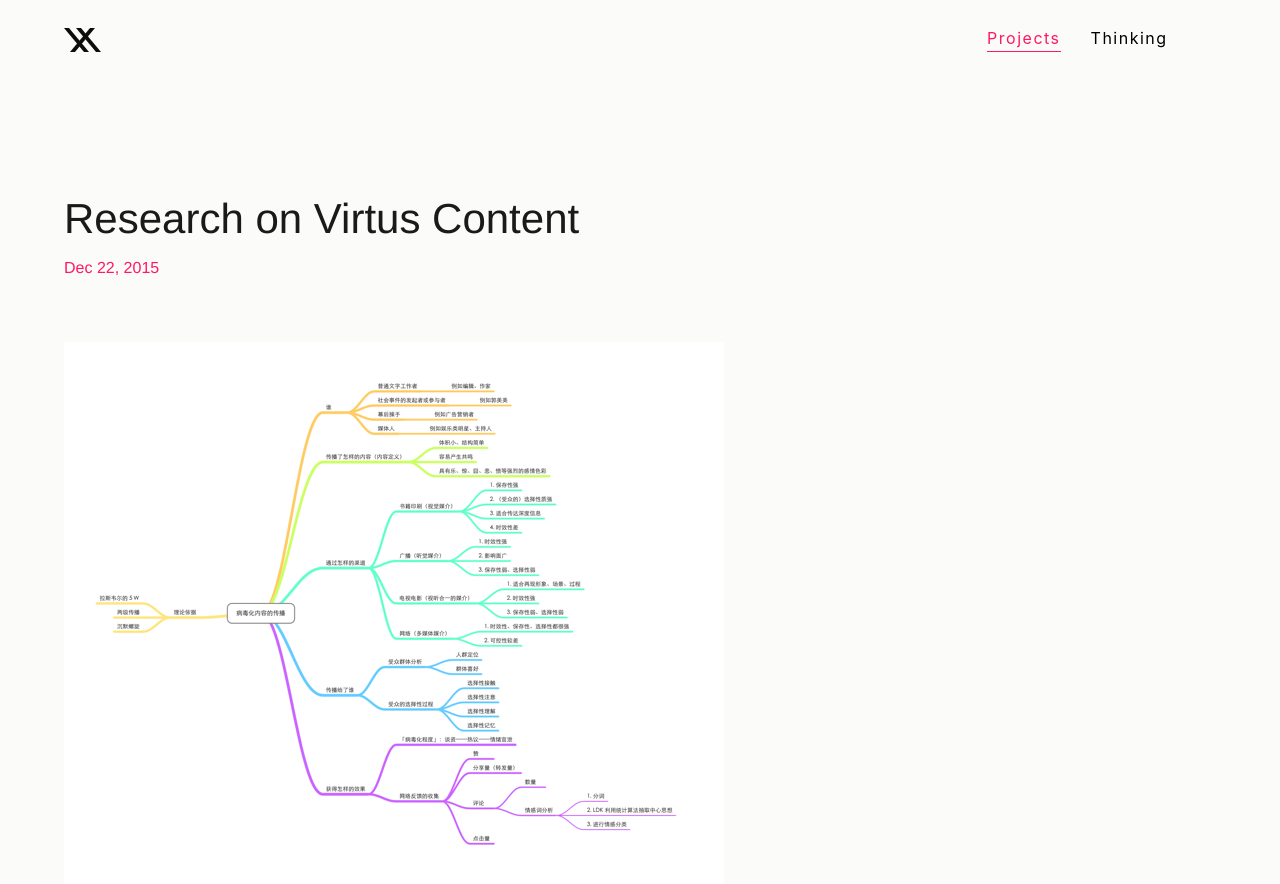
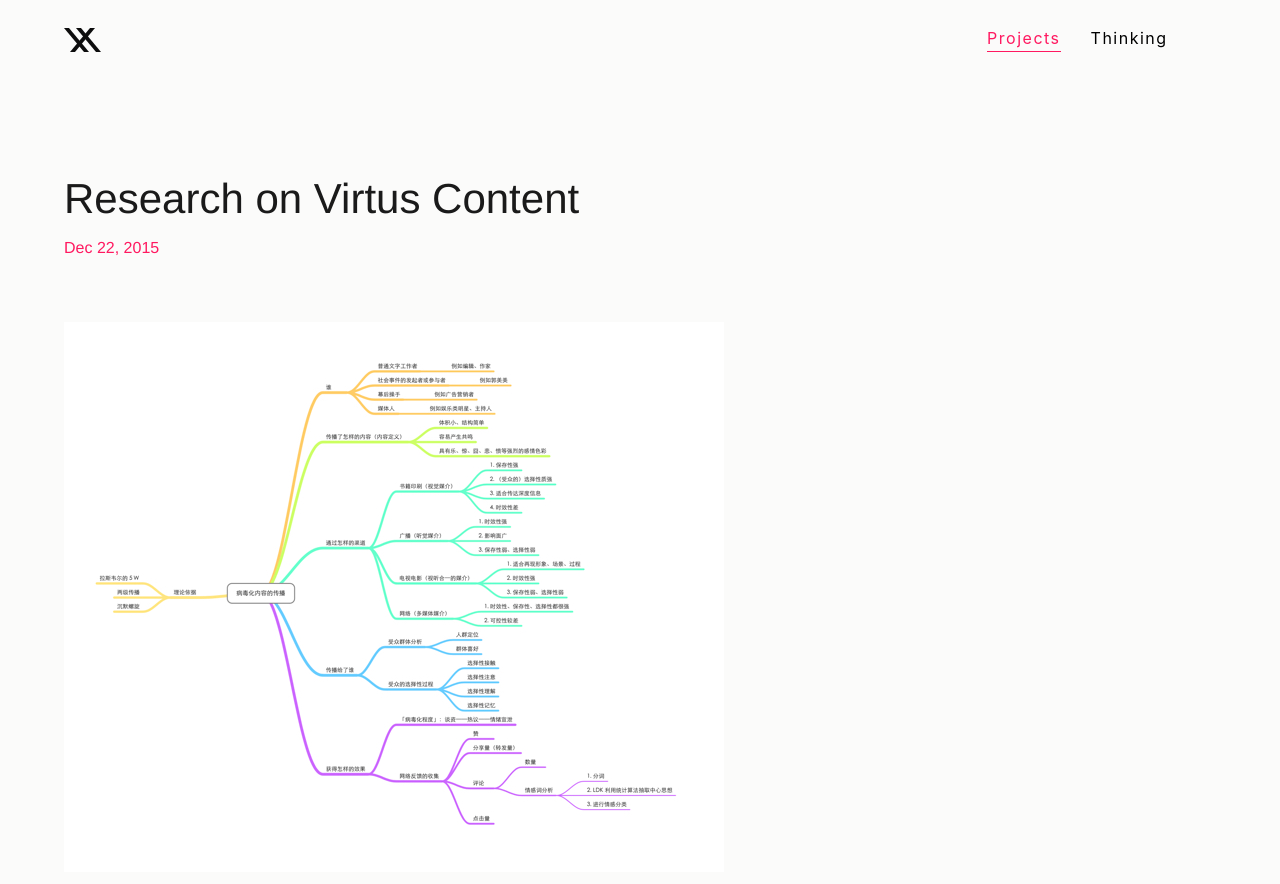
Before and after one commit to guoxindesign/guoxindesign.github.io, a Jekyll site: the page built from _posts/2015-12-22-virtuscontent.md, in a window 1280 px wide and 900 px high. Shown: the top 884 px of the window. Built offline with Jekyll 4.4.1, drawn with Linux system fonts in a browser that asks for light colours.

Commit message:
u
Signed-off-by: Liu Lantao <liulantao@gmail.com>

```diff
--- a/assets/main.scss
+++ b/assets/main.scss
@@ -276,7 +276,7 @@ ul, ol, dl, figure,
   .article {
     font-family: $content-font-family;
 
-    padding-top: 80px;
+    padding-top: 60px;
     padding-bottom: 100px;
 
     width: 70%;
```
